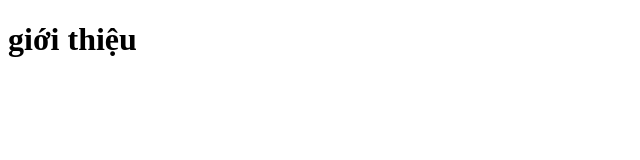
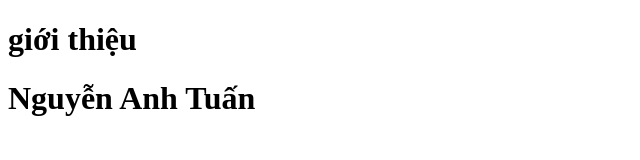
Before and after one commit to anhtuan-2005/demo-git, a plain HTML site: page about.html in a window 1280 px wide. Shown: the whole page, without its empty margins (0-640 px from the left). Drawn offline with Linux system fonts and the light colour scheme.

Commit message:
Update about.html

```diff
--- a/about.html
+++ b/about.html
@@ -7,5 +7,6 @@
 </head>
 <body>
     <h1>giới thiệu</h1>
+    <h1> Nguyễn Anh Tuấn</h1>
 </body>
 </html>
```
